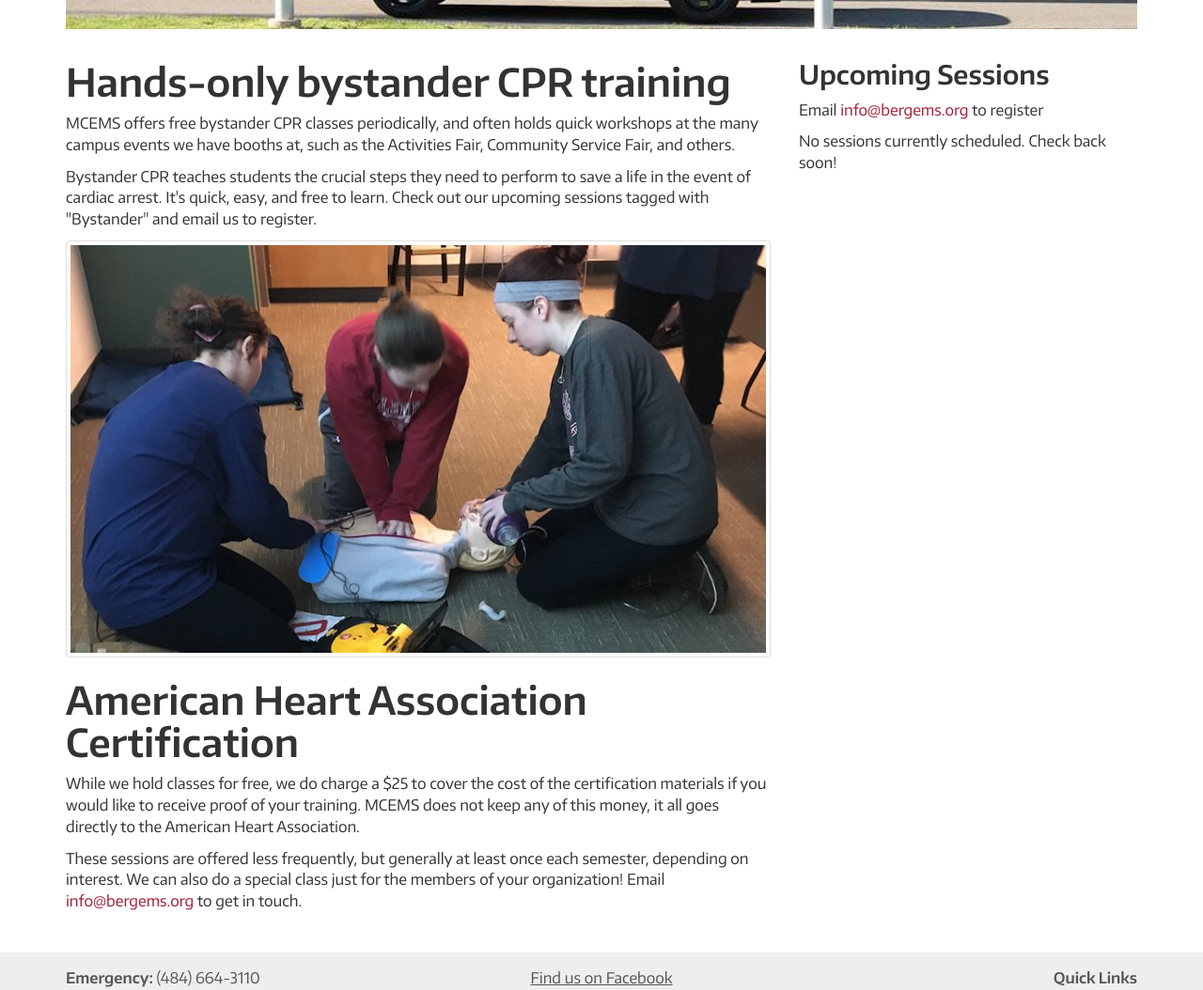
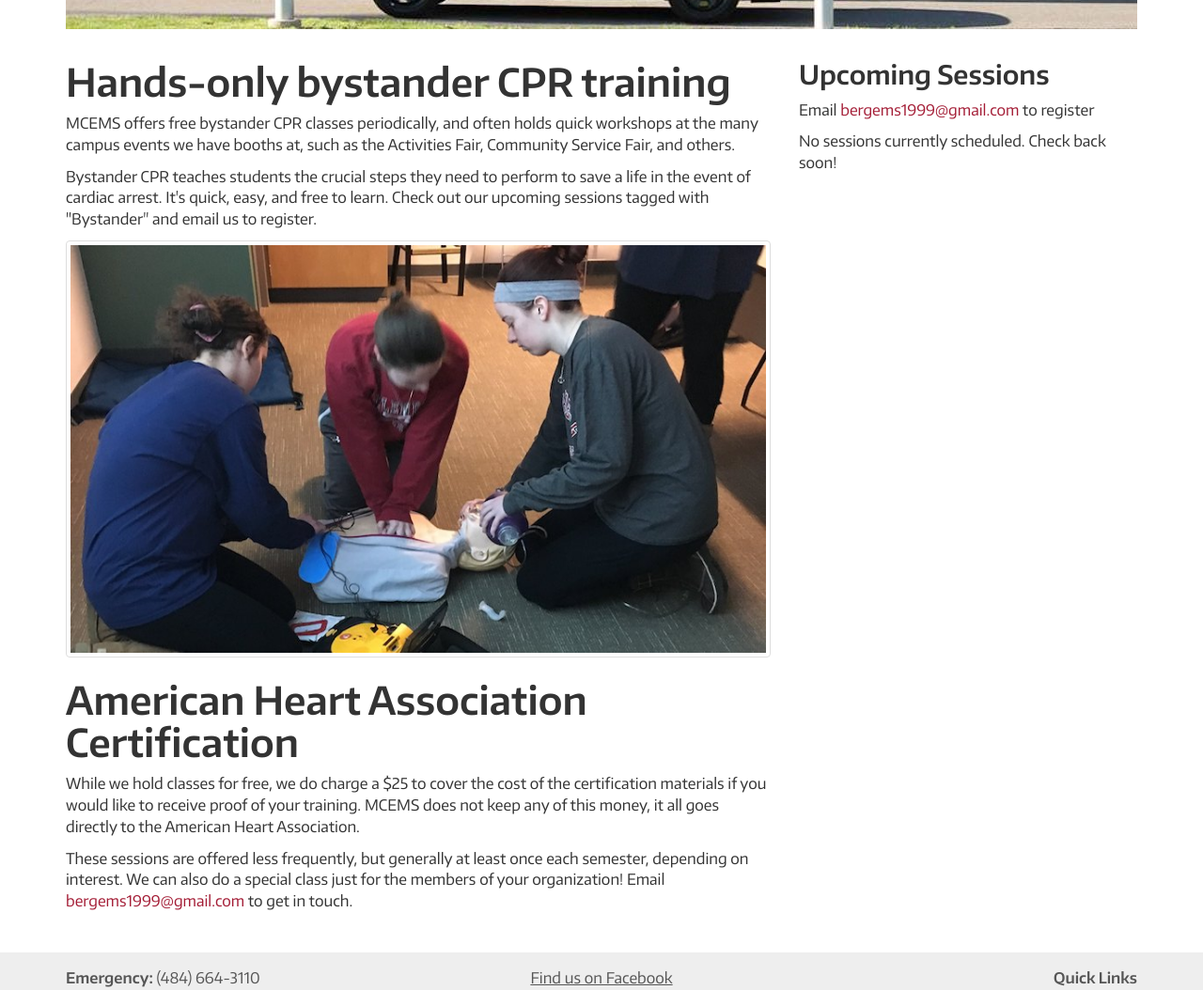
Before and after one commit to MCEMS/www, a Jekyll site: the page built from learn-cpr/index.html, in a window 1280 px wide. Shown: the part 292-1346 px from the top of the page at 94% size. Built offline with Jekyll 4.4.1, drawn with Linux system fonts in a browser that asks for light colours; nearby versions of some CDN libraries.

Commit message:
Update index.html

```diff
--- a/learn-cpr/index.html
+++ b/learn-cpr/index.html
@@ -21,11 +21,11 @@ image: https://www.bergems.org/assets/images/cpr_class.jpg
 
     <p>While we hold classes for free, we do charge a $25 to cover the cost of the certification materials if you would like to receive proof of your training. MCEMS does not keep any of this money, it all goes directly to the American Heart Association.</p>
 
-    <p>These sessions are offered less frequently, but generally at least once each semester, depending on interest. We can also do a special class just for the members of your organization! Email <a href="mailto:info@bergems.org">info@bergems.org</a> to get in touch.</p>
+    <p>These sessions are offered less frequently, but generally at least once each semester, depending on interest. We can also do a special class just for the members of your organization! Email <a href="mailto:bergems1999@gmail.com">bergems1999@gmail.com</a> to get in touch.</p>
   </div>
   <div class="col-md-4">
     <h3>Upcoming Sessions</h3>
-    <p>Email <a href="mailto:info@bergems.org">info@bergems.org</a> to register</p>
+    <p>Email <a href="mailto:bergems1999@gmail.com">bergems1999@gmail.com</a> to register</p>
     {% unless site.data.cpr %}
     <p>No sessions currently scheduled. Check back soon!</p>
     {% endunless %}
```
